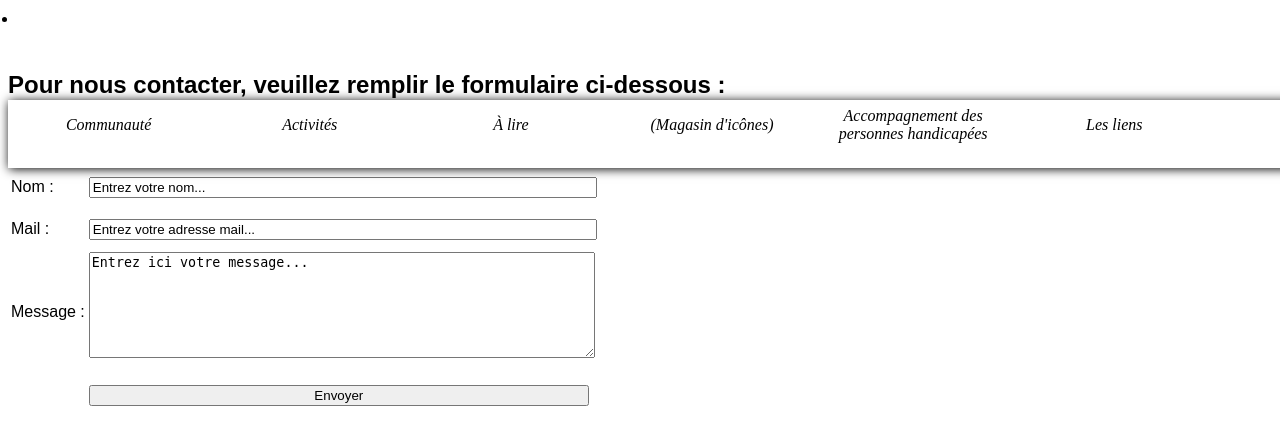
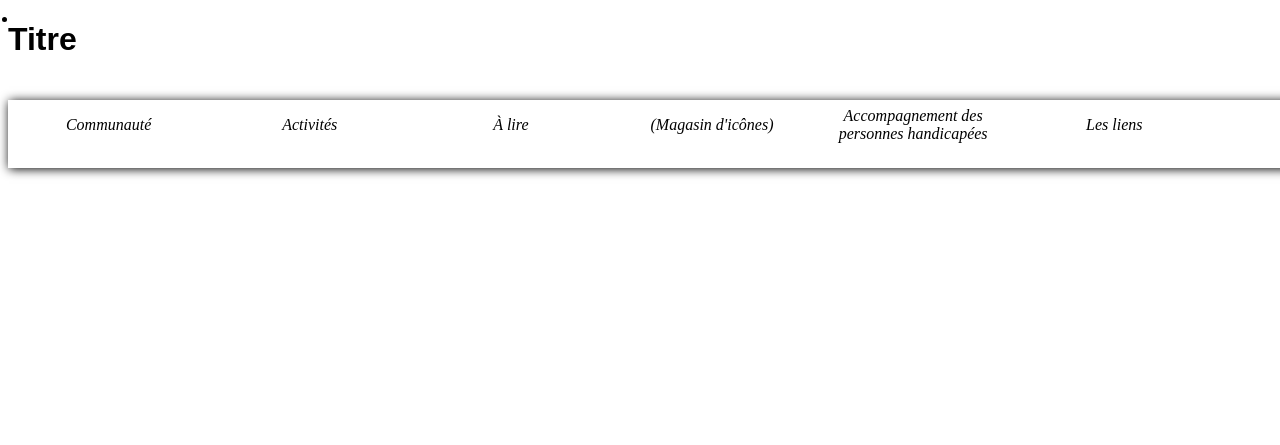
Before and after one commit to miszczuk-cell/projet, a PHP site: page /MagasinIcones.php in a window 1280 px wide. Shown: the top 445 px of the page. Run offline with PHP 8.4, Linux system fonts and the light colour scheme; a stand-in replaces the project's code that opens the database connection.

Commit message:
Mise en vierge de la page MagasinIcones.php

```diff
--- a/MagasinIcones.php
+++ b/MagasinIcones.php
@@ -2,36 +2,13 @@
 <html>
   <head>
     <meta charset="utf-8">
-  	<link rel= "shortcut icon" type="image/x-icon" href= "images/jesus.ico" />
+    <link rel= "shortcut icon" type="image/x-icon" href= "images/jesus.ico" />
     <link rel="stylesheet" href="include/style.css">
     <title>Comme Lui</title>
   </head>
   <body>
     <?php include 'include/menu.html'?>
-    <br>
-    <form method="post" action="#" class="formulaireContact">
-    <h2>Pour nous contacter, veuillez remplir le formulaire ci-dessous :</h2>
-      <table>
-        <tr>
-          <td><label for="prenom">Prénom :</label></td>
-          <td><input type="text" id="prenom" value="Entrez votre prénom..." size="50" required></td>
-        </tr>
-        <tr>
-          <td><label for="nom">Nom :</label></td>
-          <td><input type="text" id="nom" value="Entrez votre nom..." size="50" required></td>
-        </tr>
-          <td><label for="mail">Mail :</label></td>
-          <td><input type="text" id="mail" default value="Entrez votre adresse mail..." size="100" required></td>
-        <tr>
-          <td><label for="message">Message :</label></td>
-          <td><textarea name="message" id="message" size="500" required>Entrez ici votre message...</textarea></td>
-        </tr>
-        <tr>
-          <td></td>
-          <td><input type="button" value="Envoyer" id="boutonEnvoyer"></td>
-        </tr>
-      </table>
-    </form>
+    <h1>Titre</h1>
     <script src="include/script.js"></script>
   </body>
 </html>
```
